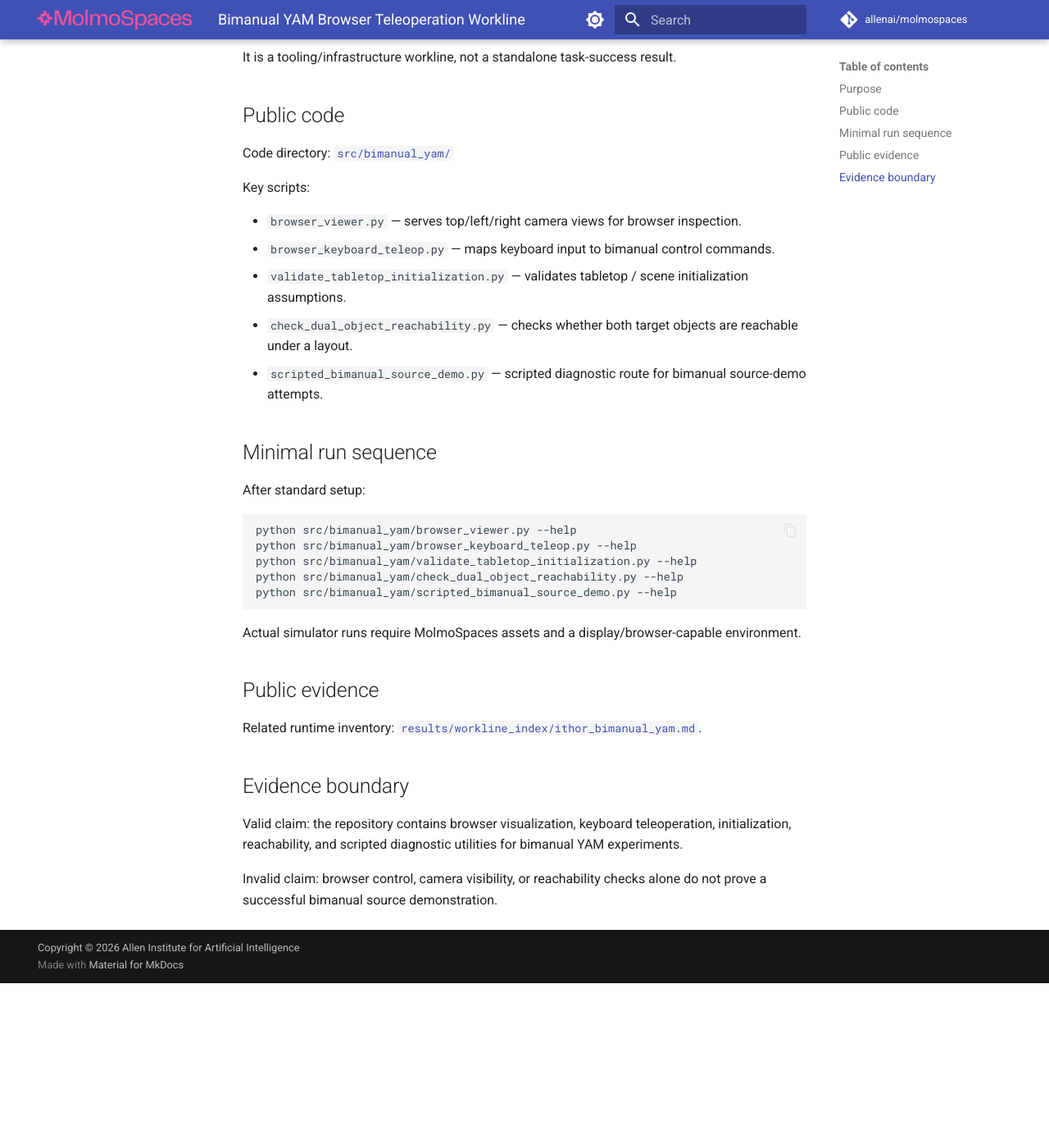
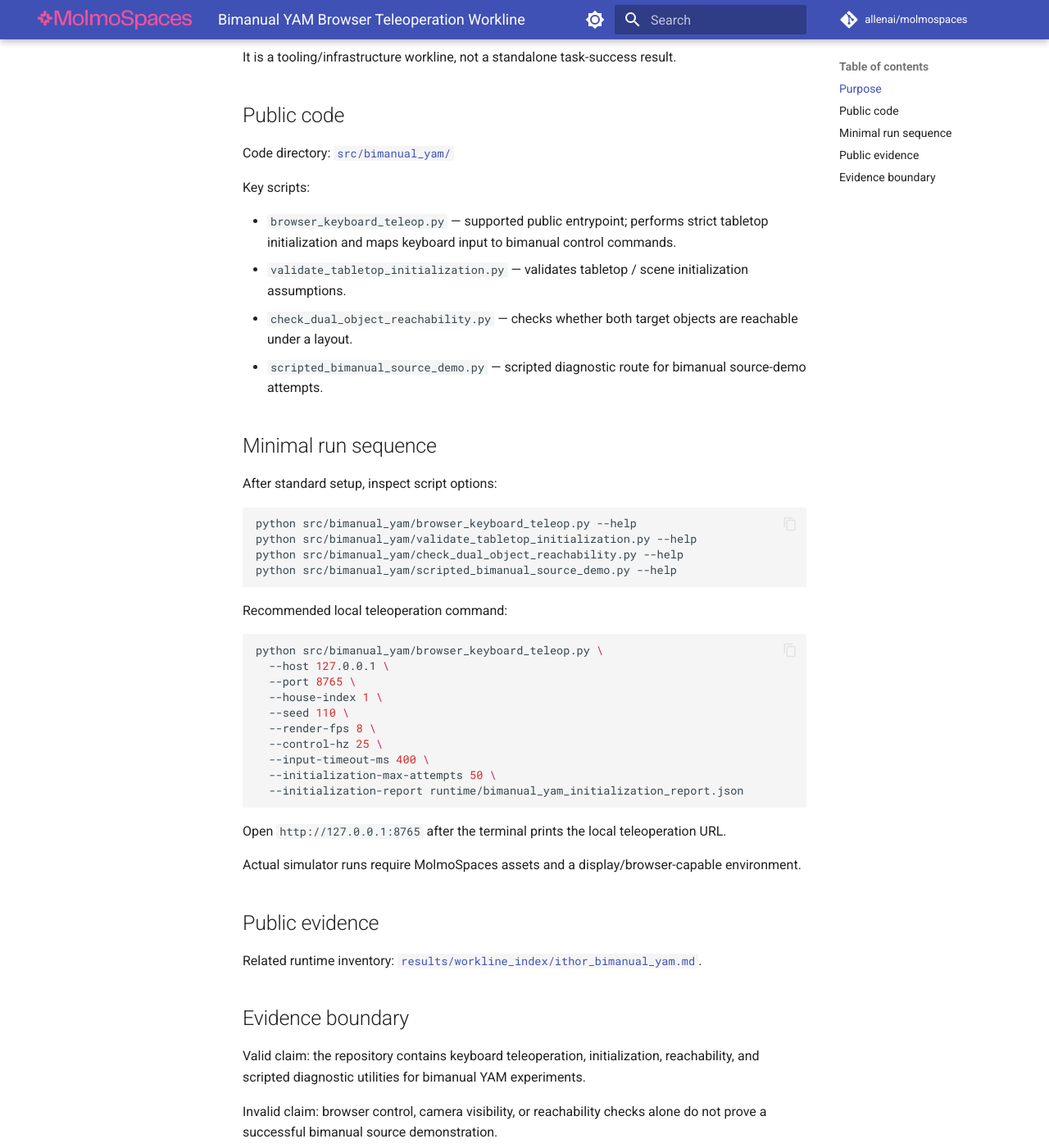
Before and after one commit to JinLong-Qin/molmospaces-integration, an MkDocs documentation site: the page built from docs/worklines/bimanual_yam_browser_teleop/README.md, in a window 1280 px wide and 1400 px high, scrolled down 330 px. Shown: the whole window at 82% size. Built offline with MkDocs 1.6.1 and Material for MkDocs 9.7.7, drawn with Linux system fonts in a browser that asks for light colours; comment, search, counter and statistics services are not loaded; before the commit the page ends 1529 px from its top, so only the background shows below that.

Commit message:
docs: update bimanual YAM teleop reproduction entrypoint

````diff
--- a/docs/worklines/bimanual_yam_browser_teleop/README.md
+++ b/docs/worklines/bimanual_yam_browser_teleop/README.md
@@ -12,23 +12,38 @@ Code directory: [`src/bimanual_yam/`](../../../src/bimanual_yam/)
 
 Key scripts:
 
-- `browser_viewer.py` — serves top/left/right camera views for browser inspection.
-- `browser_keyboard_teleop.py` — maps keyboard input to bimanual control commands.
+- `browser_keyboard_teleop.py` — supported public entrypoint; performs strict tabletop initialization and maps keyboard input to bimanual control commands.
 - `validate_tabletop_initialization.py` — validates tabletop / scene initialization assumptions.
 - `check_dual_object_reachability.py` — checks whether both target objects are reachable under a layout.
 - `scripted_bimanual_source_demo.py` — scripted diagnostic route for bimanual source-demo attempts.
 
 ## Minimal run sequence
 
-After standard setup:
+After standard setup, inspect script options:
 
 ```bash
-python src/bimanual_yam/browser_viewer.py --help
 python src/bimanual_yam/browser_keyboard_teleop.py --help
 python src/bimanual_yam/validate_tabletop_initialization.py --help
 python src/bimanual_yam/check_dual_object_reachability.py --help
 python src/bimanual_yam/scripted_bimanual_source_demo.py --help
 ```
+
+Recommended local teleoperation command:
+
+```bash
+python src/bimanual_yam/browser_keyboard_teleop.py \
+  --host 127.0.0.1 \
+  --port 8765 \
+  --house-index 1 \
+  --seed 110 \
+  --render-fps 8 \
+  --control-hz 25 \
+  --input-timeout-ms 400 \
+  --initialization-max-attempts 50 \
+  --initialization-report runtime/bimanual_yam_initialization_report.json
+```
+
+Open `http://127.0.0.1:8765` after the terminal prints the local teleoperation URL.
 
 Actual simulator runs require MolmoSpaces assets and a display/browser-capable environment.
 
@@ -38,6 +53,6 @@ Related runtime inventory: [`results/workline_index/ithor_bimanual_yam.md`](../.
 
 ## Evidence boundary
 
-Valid claim: the repository contains browser visualization, keyboard teleoperation, initialization, reachability, and scripted diagnostic utilities for bimanual YAM experiments.
+Valid claim: the repository contains keyboard teleoperation, initialization, reachability, and scripted diagnostic utilities for bimanual YAM experiments.
 
 Invalid claim: browser control, camera visibility, or reachability checks alone do not prove a successful bimanual source demonstration.
````
Also changed, not shown: README.md (+13 -10 lines), README_zh.md (+13 -10 lines), docs/mimicgen_integration_readme.md (+12 -9 lines), docs/worklines/ithor_bimanual_yam/README.md (+15 -2 lines), src/bimanual_yam/README.md (+17 -4 lines).
